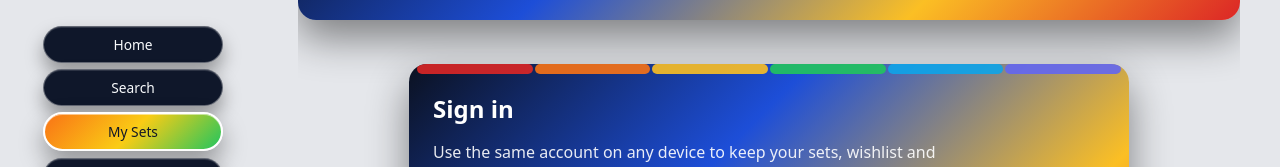
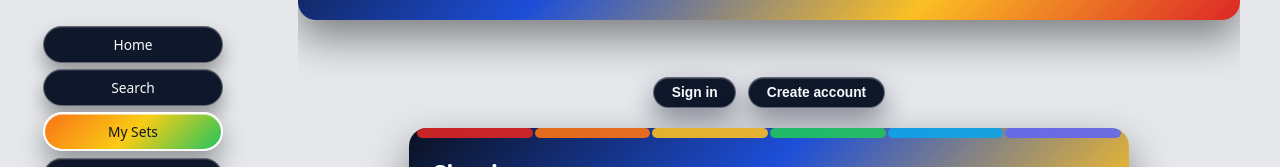
Before and after one commit to andycann44/aim2build-app, a React (Vite) app in the folder frontend/: page /my-sets in a window 1280 px wide. Shown: the part 196-363 px from the top of the page. Built offline with nearby package versions, Linux system fonts and the light colour scheme.

Commit message:
Require login for set actions

```diff
--- a/frontend/src/components/NotSignedIn.tsx
+++ b/frontend/src/components/NotSignedIn.tsx
@@ -1,4 +1,5 @@
 import React, { useMemo } from "react";
+import { useNavigate } from "react-router-dom";
 import AuthPanel from "./AuthPanel";
 import PageHero from "./PageHero";
 
@@ -42,10 +43,36 @@ const heroCopy = (pageName?: string) => {
 
 const NotSignedIn: React.FC<Props> = ({ pageName }) => {
   const copy = useMemo(() => heroCopy(pageName), [pageName]);
+  const navigate = useNavigate();
 
   return (
     <div className="page" style={{ width: "100%" }}>
       <PageHero title={copy.title} subtitle={copy.subtitle} />
+
+      <div
+        style={{
+          marginTop: "0.8rem",
+          display: "flex",
+          gap: "0.75rem",
+          flexWrap: "wrap",
+          justifyContent: "center",
+        }}
+      >
+        <button
+          type="button"
+          className="a2b-hero-button"
+          onClick={() => navigate("/account?mode=login")}
+        >
+          Sign in
+        </button>
+        <button
+          type="button"
+          className="a2b-hero-button a2b-cta-dark"
+          onClick={() => navigate("/account?mode=signup")}
+        >
+          Create account
+        </button>
+      </div>
 
       {/* Auth panel */}
       <div style={{ maxWidth: "720px", margin: "0 auto 2rem", width: "100%" }}>
--- a/frontend/src/components/SetTile.tsx
+++ b/frontend/src/components/SetTile.tsx
@@ -1,8 +1,9 @@
 import React from "react";
+import { useNavigate } from "react-router-dom";
 import SafeImg from "./SafeImg";
 import { SetSummary } from "../api/client";
 import { API_BASE } from "../api/client";
-import { authHeaders } from "../utils/auth";
+import { authHeaders, getToken } from "../utils/auth";
 
 type TileSet = Pick<SetSummary, "set_num" | "name" | "year" | "num_parts" | "img_url"> & {
   in_inventory?: boolean;
@@ -79,6 +80,7 @@ const SetTile: React.FC<SetTileProps> = ({
   onOpenDetails,
 }) => {
   const { set_num, name, year, num_parts, img_url } = set;
+  const navigate = useNavigate();
 
   // local state so the Search page can flip instantly without waiting for parent refresh
   const [localInInventory, setLocalInInventory] = React.useState<boolean>(!!set.in_inventory);
@@ -101,6 +103,10 @@ const SetTile: React.FC<SetTileProps> = ({
 
   const handlePourToInventory = async () => {
     if (!set_num) return;
+    if (!getToken()) {
+      navigate("/account?mode=login");
+      return;
+    }
 
     try {
       const res = await fetch(
```
Also changed, not shown: frontend/src/components/MySetsPanel.tsx (+7 -0 lines).
